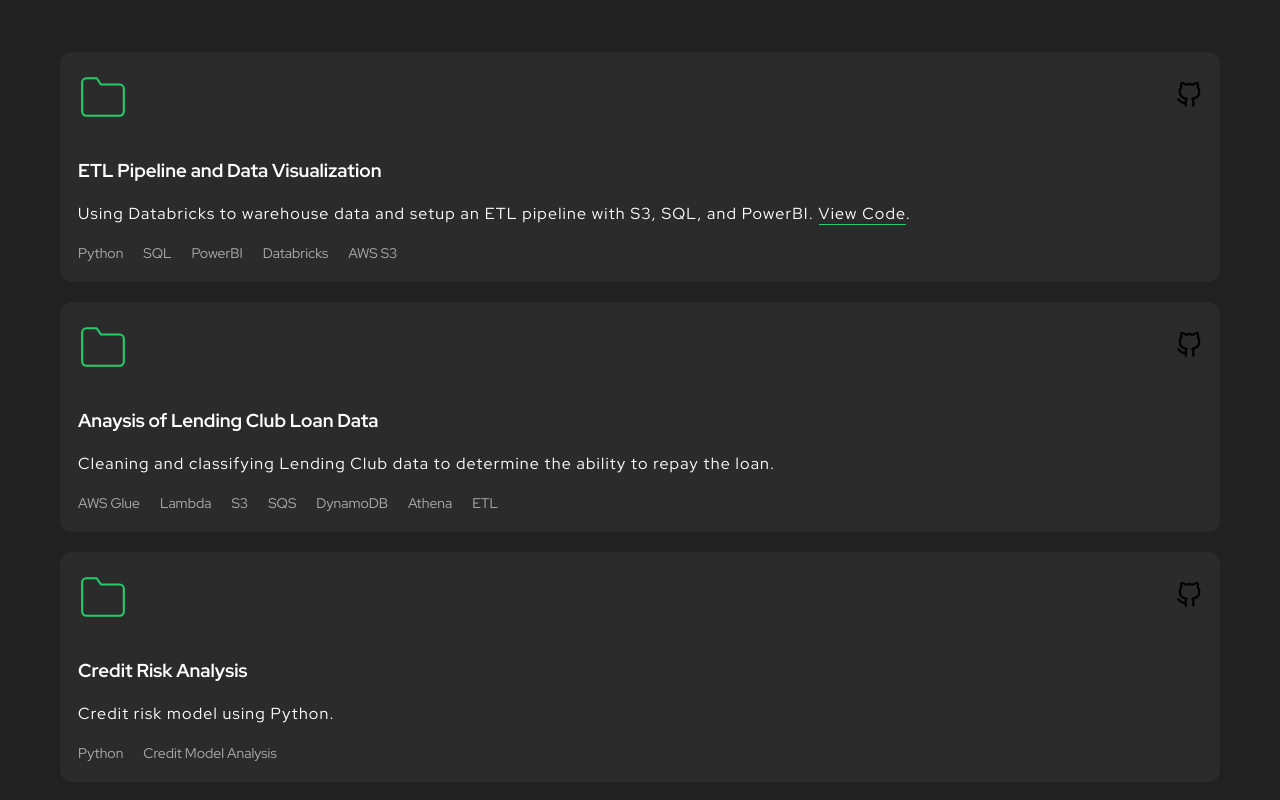
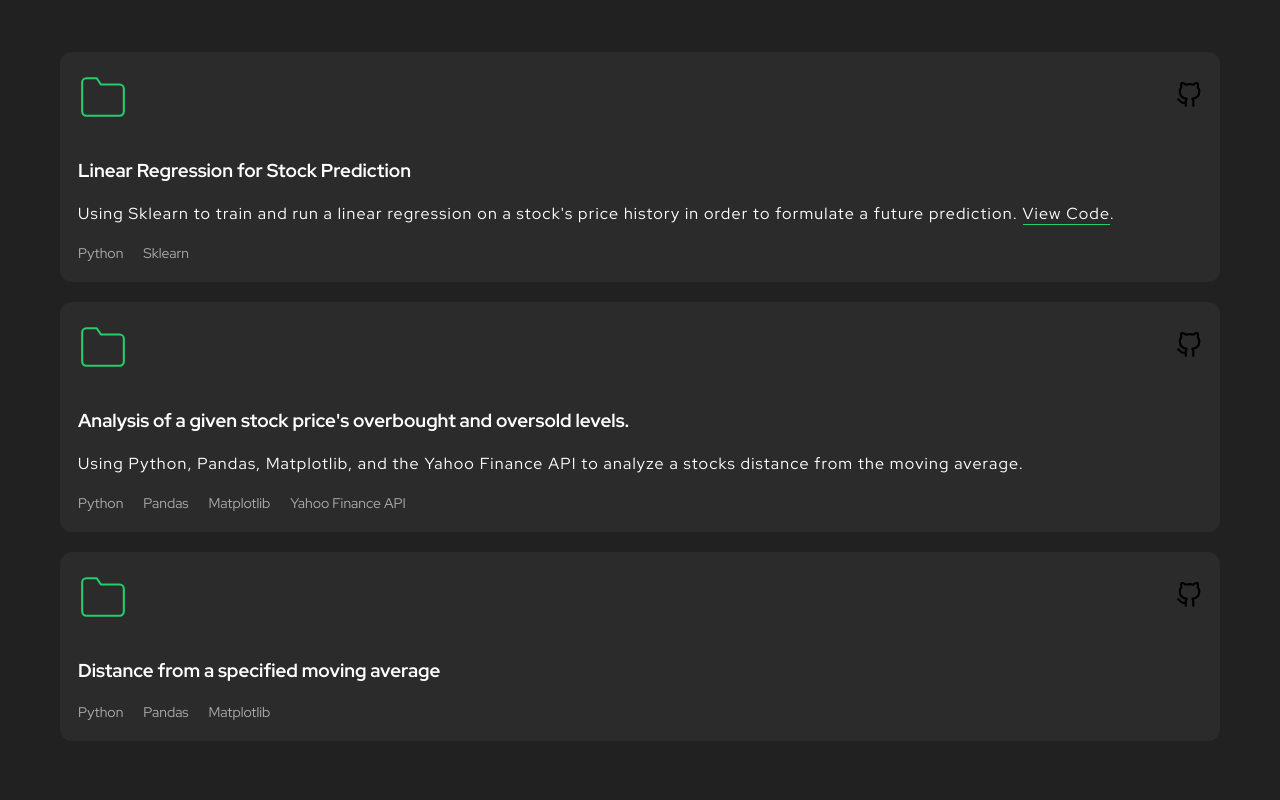
Before and after one commit to SarahSchoonmaker/sarah-react-portfolio, a React (Create React App) app: page / in a window 1280 px wide. Shown: the part 1028-1828 px from the top of the page. Built offline with nearby package versions, Linux system fonts and the light colour scheme.

Commit message:
edited projects

```diff
--- a/src/components/About/About.tsx
+++ b/src/components/About/About.tsx
@@ -18,7 +18,8 @@ export function About(){
           <h2>About Me</h2>
         </ScrollAnimation>
         <ScrollAnimation animateIn="fadeInLeft" delay={0.2 * 1000}>
-          <p>Data Scientist pursuing an MS in Computer Science at the
+          <p>Data Analyst with a background in frontend development.
+            Pursuing an MS in Computer Science at the
             Stevens Insitute of Technology. In my free time, I am always learning,
             exercising at the gym, watching ice hockey (Go Rangers),
             studying the financial markets,
@@ -26,52 +27,7 @@ export function About(){
 
           </p>
         </ScrollAnimation>
-        {/* <div className="hard-skills">
 
-          <div className="hability">
-            <ScrollAnimation animateIn="fadeInUp" delay={0.1 * 1000}>
-              <img src={reactIcon} alt="React" />
-            </ScrollAnimation>
-          </div>
-
-
-          <div className="hability">
-          <ScrollAnimation animateIn="fadeInUp" delay={0.3 * 1000}>
-            <img src={jsIcon} alt="JavaScript" />
-          </ScrollAnimation>
-          </div>
-
-          <div className="hability">
-          <ScrollAnimation animateIn="fadeInUp" delay={0.4 * 1000}>
-            <img src={htmlIcon} alt="Html" />
-          </ScrollAnimation>
-          </div>
-
-          <div className="hability">
-          <ScrollAnimation animateIn="fadeInUp" delay={0.5 * 1000}>
-            <img src={cssIcon} alt="Css" />
-          </ScrollAnimation>
-          </div>
-          <div className="hability">
-          <ScrollAnimation animateIn="fadeInUp" delay={0.6 * 1000}>
-            <img src={nodeIcon} alt="Node" />
-          </ScrollAnimation>
-          </div>
-
-          <div className="hability">
-          <ScrollAnimation animateIn="fadeInUp" delay={0.7 * 1000}>
-            <img src={typescriptIcon} alt="Typescript" />
-          </ScrollAnimation>
-          </div>
-
-          <div className="hability">
-          <ScrollAnimation animateIn="fadeInUp" delay={0.8 * 1000}>
-            <img src={graphql} alt="Typescript" />
-          </ScrollAnimation>
-          </div>
-
-
-        </div> */}
       </div>
       <div className="about-image">
         <ScrollAnimation animateIn="fadeInRight" delay={0.6 * 1000}>
--- a/src/components/Hero/Hero.tsx
+++ b/src/components/Hero/Hero.tsx
@@ -13,7 +13,7 @@ export function Hero(){
           <h1>Sarah Schoonmaker</h1>
         </ScrollAnimation>
         <ScrollAnimation animateIn="fadeInUp" delay={0.4 * 1000}>
-          <h3>Data Scientist</h3>
+          <h3>Data Analyst</h3>
         </ScrollAnimation>
         <ScrollAnimation animateIn="fadeInUp" delay={0.6 * 1000}>
           <p className="small-resume">I prepare and analyze large amounts
--- a/src/components/Portfolio/Portfolio.tsx
+++ b/src/components/Portfolio/Portfolio.tsx
@@ -15,24 +15,23 @@ export function Portfolio(){
           <header>
           <svg width="50" xmlns="http://www.w3.org/2000/svg" role="img" viewBox="0 0 24 24" fill="none" stroke="#23ce6b " stroke-width="1" stroke-linecap="round" stroke-linejoin="round" ><title>Folder</title><path d="M22 19a2 2 0 0 1-2 2H4a2 2 0 0 1-2-2V5a2 2 0 0 1 2-2h5l2 3h9a2 2 0 0 1 2 2z"></path></svg>
           <div className="project-links">
-            <a href="https://github.com/SarahSchoonmaker/Databricks" target="_blank" rel="noreferrer">
+            <a href="https://github.com/SarahSchoonmaker/linear-regression-stock-prediction" target="_blank" rel="noreferrer">
               <img src={githubIcon} alt="GitHub" />
             </a>
           </div>
           </header>
           <div className="body">
-            <h3>ETL Pipeline and Data Visualization</h3>
-            <p>Using Databricks to warehouse data and setup an ETL pipeline with S3, SQL, and PowerBI.  <a href="https://github.com/SarahSchoonmaker/Databricks"> View Code</a>.
+            <h3>Linear Regression for Stock Prediction</h3>
+            <p>Using Sklearn to train and run a linear regression on a stock's price history in order to formulate
+              a future prediction. <a href="https://github.com/SarahSchoonmaker/linear-regression-stock-prediction"> View Code</a>.
 
             </p>
           </div>
           <footer>
             <ul className="tech-list">
               <li>Python</li>
-              <li>SQL</li>
-              <li>PowerBI</li>
-              <li>Databricks</li>
-              <li>AWS S3</li>
+              <li>Sklearn</li>
+
             </ul>
           </footer>
         </div>
@@ -43,28 +42,26 @@ export function Portfolio(){
             <header>
             <svg width="50" xmlns="http://www.w3.org/2000/svg" role="img" viewBox="0 0 24 24" fill="none" stroke="#23ce6b " stroke-width="1" stroke-linecap="round" stroke-linejoin="round" ><title>Folder</title><path d="M22 19a2 2 0 0 1-2 2H4a2 2 0 0 1-2-2V5a2 2 0 0 1 2-2h5l2 3h9a2 2 0 0 1 2 2z"></path></svg>
             <div className="project-links">
-              <a href="https://github.com/SarahSchoonmaker/AWS-ETL-Pipeline" target="_blank" rel="noreferrer">
+              <a href="https://github.com/SarahSchoonmaker/mean-reversion" target="_blank" rel="noreferrer">
                 <img src={githubIcon} alt="GitHub" />
               </a>
 
             </div>
             </header>
             <div className="body">
-              <h3>Anaysis of Lending Club Loan Data</h3>
-              <p>Cleaning and classifying Lending Club data to determine the
-                ability to repay the loan.
+              <h3>Analysis of a given stock price's overbought and oversold levels.</h3>
+              <p>Using Python, Pandas, Matplotlib, and the Yahoo Finance API to analyze a stocks
+                distance from the moving average.
 
               </p>
             </div>
             <footer>
               <ul className="tech-list">
-              <li>AWS Glue</li>
-              <li>Lambda</li>
-              <li>S3</li>
-              <li>SQS</li>
-              <li>DynamoDB</li>
-              <li>Athena</li>
-              <li>ETL</li>
+              <li>Python</li>
+              <li>Pandas</li>
+              <li>Matplotlib</li>
+              <li>Yahoo Finance API</li>
+
 
               </ul>
             </footer>
@@ -76,22 +73,23 @@ export function Portfolio(){
             <header>
             <svg width="50" xmlns="http://www.w3.org/2000/svg" role="img" viewBox="0 0 24 24" fill="none" stroke="#23ce6b " stroke-width="1" stroke-linecap="round" stroke-linejoin="round" ><title>Folder</title><path d="M22 19a2 2 0 0 1-2 2H4a2 2 0 0 1-2-2V5a2 2 0 0 1 2-2h5l2 3h9a2 2 0 0 1 2 2z"></path></svg>
             <div className="project-links">
-              <a href="https://github.com/SarahSchoonmaker/SQL-PowerBI-HRData" target="_blank" rel="noreferrer">
+              <a href="https://github.com/SarahSchoonmaker/mean-reversion/blob/main/Distance_Moving_Average.ipynb" target="_blank" rel="noreferrer">
                 <img src={githubIcon} alt="GitHub" />
               </a>
 
             </div>
             </header>
             <div className="body">
-              <h3>Credit Risk Analysis</h3>
-              <p>Credit risk model using Python.
+              <h3>Distance from a specified moving average</h3>
+              <p>
 
               </p>
             </div>
             <footer>
               <ul className="tech-list">
                 <li>Python</li>
-                <li>Credit Model Analysis</li>
+                <li>Pandas</li>
+                <li>Matplotlib</li>
 
               </ul>
             </footer>
```
